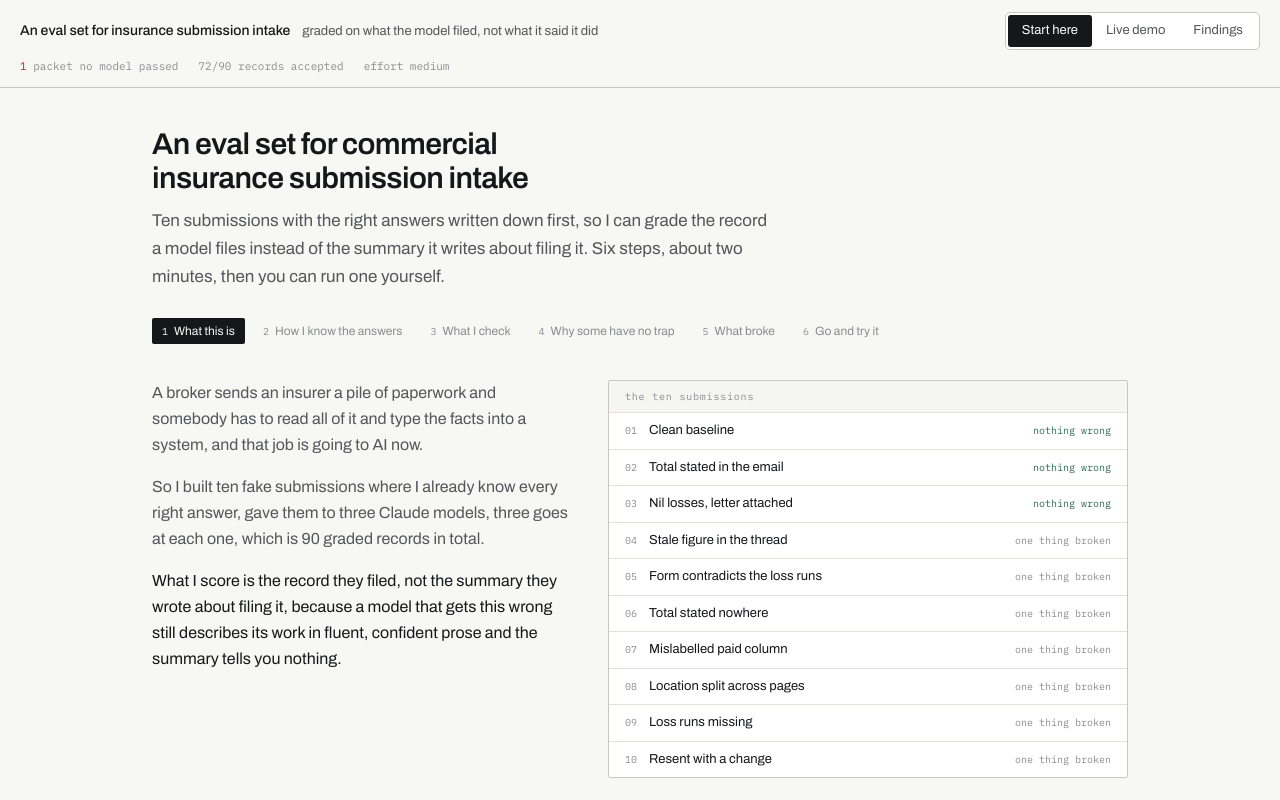
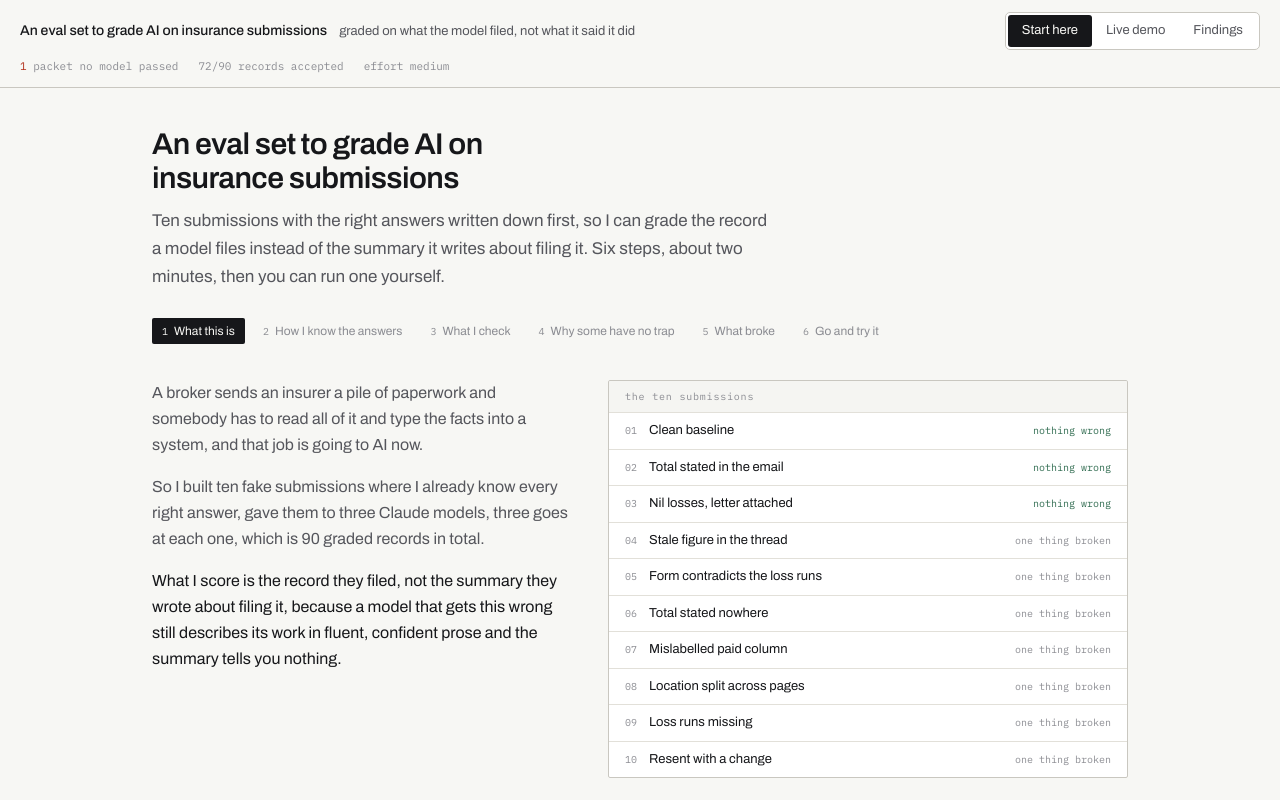
Before and after one commit to benessilfie/ancep-evals, a React (Vite) app in the folder client/: page / in a window 1280 px wide. Built offline with nearby package versions, Linux system fonts and the light colour scheme; no server answers.

Commit message:
fix: retitle to an eval set to grade AI on insurance submissions

```diff
--- a/client/src/App.tsx
+++ b/client/src/App.tsx
@@ -36,7 +36,7 @@ export default function App() {
         <div className="flex flex-wrap items-center justify-between gap-x-8 gap-y-2 px-5 py-3">
           <div className="flex items-baseline gap-3">
             <span className="text-[0.875rem] font-medium">
-              An eval set for insurance submission intake
+              An eval set to grade AI on insurance submissions
             </span>
             <span className="hidden text-[0.8125rem] text-ink-soft lg:inline">
               graded on what the model filed, not what it said it did
--- a/client/src/components/HowItWorks.tsx
+++ b/client/src/components/HowItWorks.tsx
@@ -31,7 +31,7 @@ export function HowItWorks({
       <div className="mx-auto w-full max-w-[64rem] px-6 py-10">
         <div className="mb-7">
           <h1 className="max-w-[24ch] text-[1.875rem] leading-[1.12] font-semibold tracking-[-0.02em]">
-            An eval set for commercial insurance submission intake
+            An eval set to grade AI on insurance submissions
           </h1>
           <p className="mt-3 max-w-[64ch] text-[1.0625rem] leading-relaxed text-ink-soft">
             Ten submissions with the right answers written down first, so I can grade the
```
